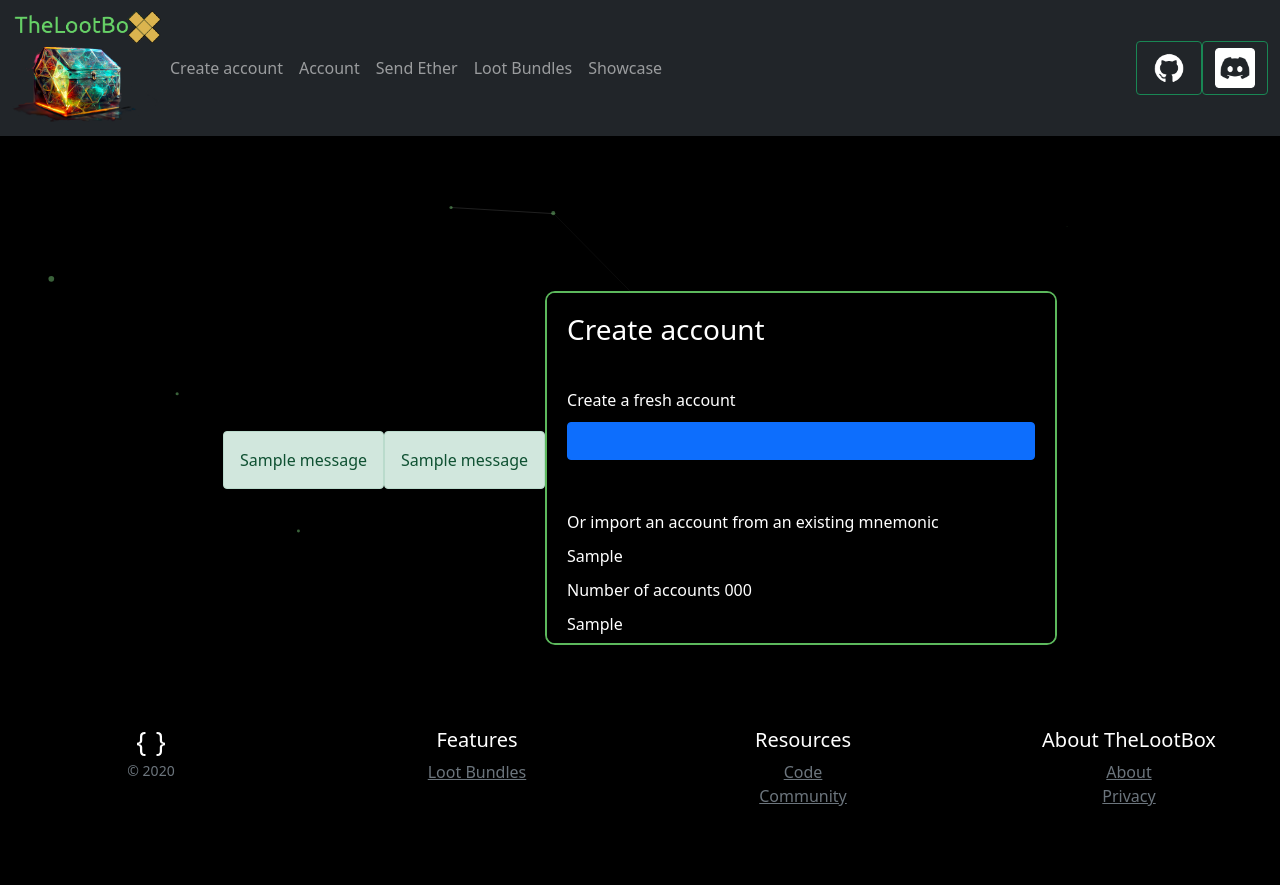
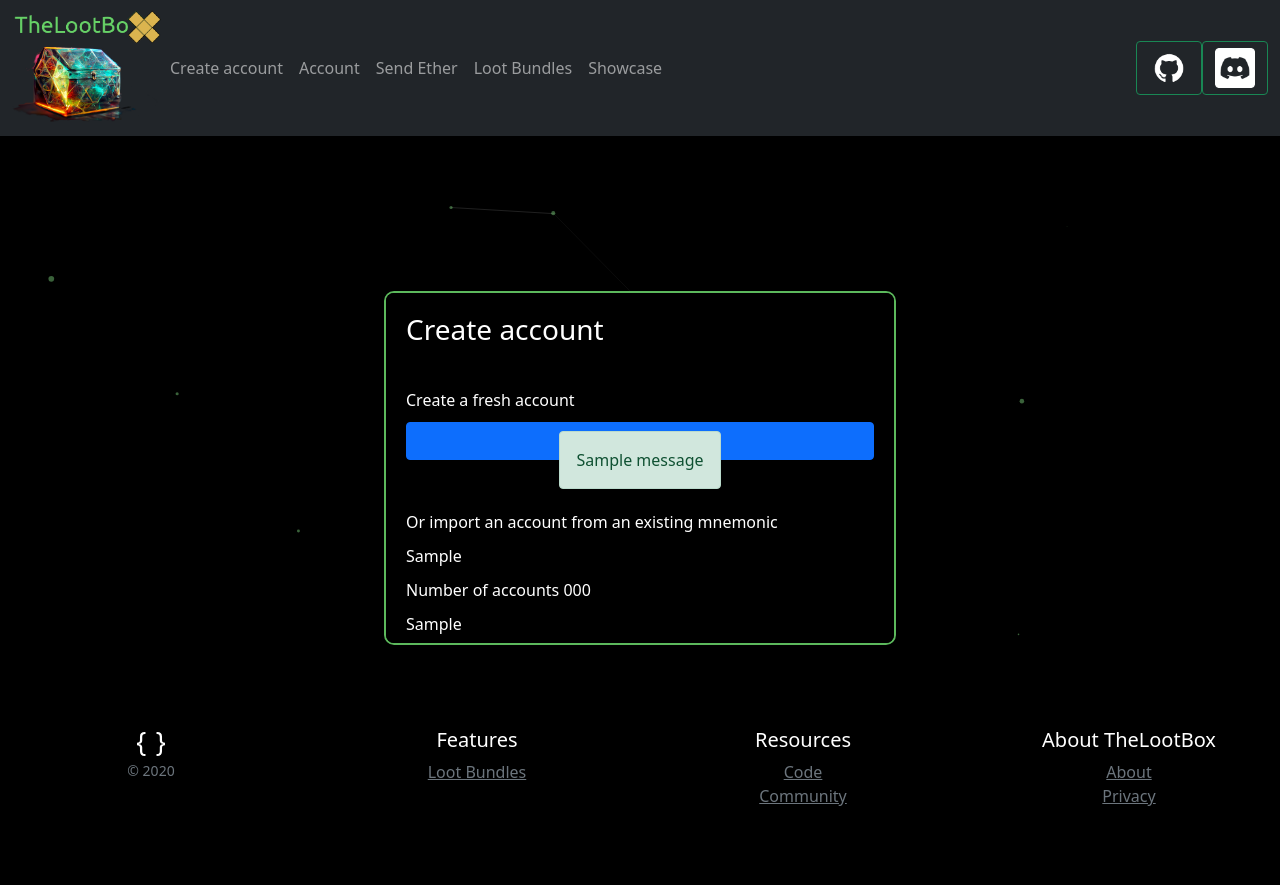
Before and after one commit to B3nac/Lichen, a Python web app: template app/templates/create.html in a window 1280 px wide. Run offline with Jinja, Linux system fonts and the light colour scheme; the template is opened without the code that fills it: most values are stand-ins (such as "Sample title", 1, 10 or a date in 2020); one stand-in notice (Sample message) is shown; form fields are guessed from the names that the template uses.

Commit message:
Update flask alerts

```diff
--- a/app/static/TheLootBox.css
+++ b/app/static/TheLootBox.css
@@ -50,7 +50,8 @@ input {
 }
 .flask_alert_container {
   pointer-events: all;
-  vertical-align: top;
+  display: flex;
+  align-items: center;
 }
 div.scroll {
     width: max-content;
--- a/app/templates/base.html
+++ b/app/templates/base.html
@@ -34,7 +34,6 @@
       </div>
     </div>
   </nav>
-</header>
   <div class="flask_alert_container" onclick="delete_flash(this)">
     {% for catagory, message in get_flashed_messages(with_categories=true) %}
     <div class="alert alert-{{ catagory }}">
@@ -42,7 +41,8 @@
     </div>
     {% endfor %}
   </div>
-{% block content %} {% endblock %}
+</header>
+{% block content %}{% endblock %}
 <footer class="footer">
   <div class="row">
     <div class="col-12 col-md">
--- a/app/templates/create.html
+++ b/app/templates/create.html
@@ -5,13 +5,6 @@
         $(flash).remove()
     }
 </script>
- <div class="flask_alert_container" onclick="delete_flash(this)">
-    {% for catagory, message in get_flashed_messages(with_categories=true) %}
-    <div class="alert alert-{{ catagory }}">
-      {{ message }}
-    </div>
-    {% endfor %}
- </div>
 <div id="particles-js"></div>
 <script src="/static/particles.min.js"></script>
 <script src="/static/particles.js"></script>
```
